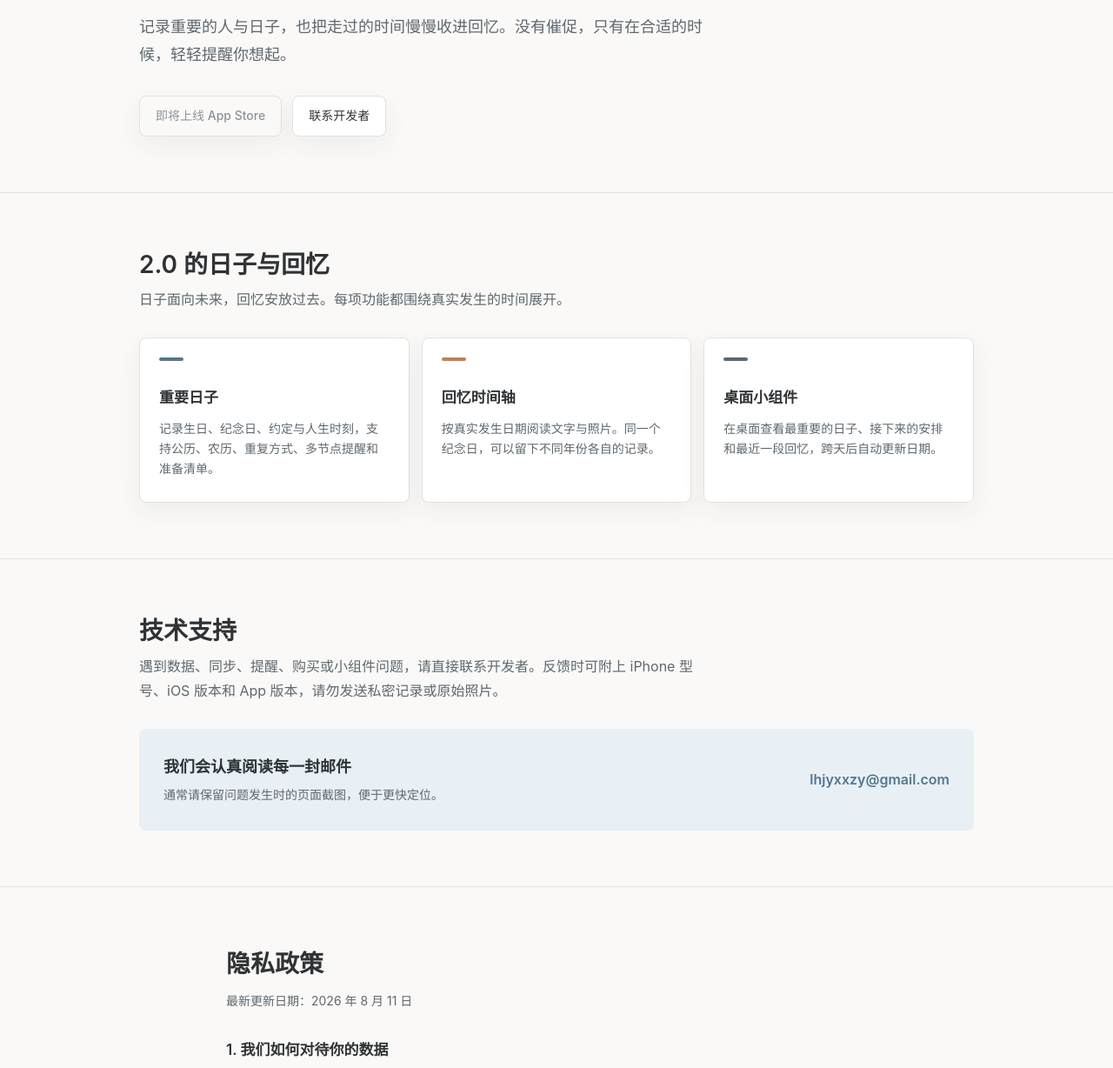
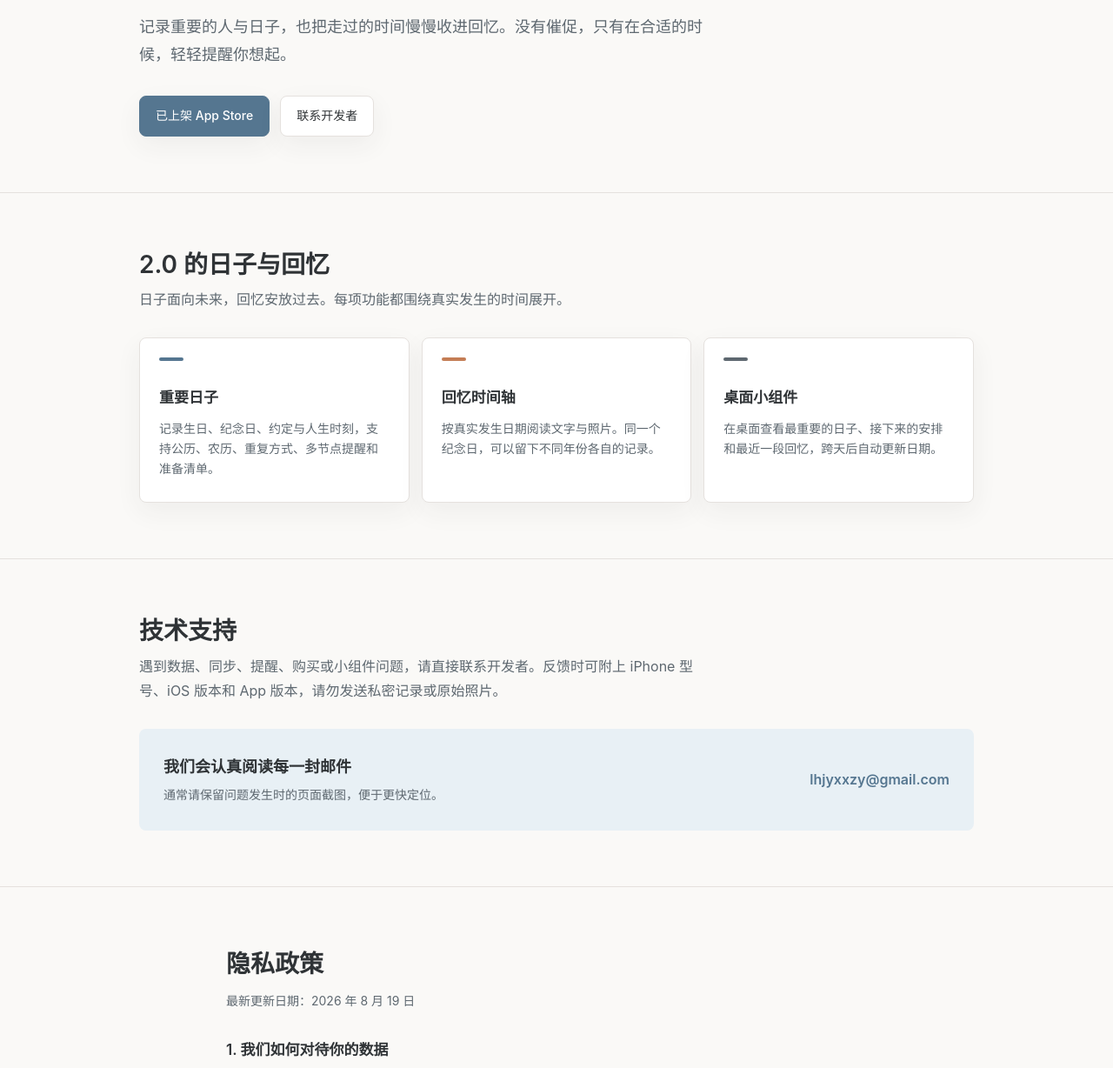
Before and after one commit to Greathao/timemachine-support, a plain HTML site: page index.html in a window 1280 px wide. Shown: the part 324-1552 px from the top of the page at 87% size. Drawn offline with Linux system fonts and the light colour scheme.

Commit message:
Update support page for App Store launch

```diff
--- a/index.html
+++ b/index.html
@@ -173,7 +173,7 @@
                 <h1>对未来有所期待，<br>对过去有所怀念。</h1>
                 <p class="lead">记录重要的人与日子，也把走过的时间慢慢收进回忆。没有催促，只有在合适的时候，轻轻提醒你想起。</p>
                 <div class="actions">
-                    <span class="button disabled" aria-label="拾光机 2.0 即将上线 App Store">即将上线 App Store</span>
+                    <a class="button primary" href="https://apps.apple.com/app/id6747690375" target="_blank" rel="noopener">已上架 App Store</a>
                     <a class="button" href="mailto:lhjyxxzy@gmail.com">联系开发者</a>
                 </div>
             </div>
@@ -220,7 +220,7 @@
         <section id="privacy">
             <div class="wrap legal">
                 <h2>隐私政策</h2>
-                <p class="updated">最新更新日期：2026 年 8 月 11 日</p>
+                <p class="updated">最新更新日期：2026 年 8 月 19 日</p>
 
                 <h3>1. 我们如何对待你的数据</h3>
                 <p>拾光机由独立开发者提供，不包含广告、第三方分析 SDK 或开发者账号系统。开发者不会建立用户画像，也不会出售你的记录。</p>
@@ -251,7 +251,7 @@
         <section id="terms">
             <div class="wrap legal">
                 <h2>用户服务协议</h2>
-                <p class="updated">最新更新日期：2026 年 8 月 11 日</p>
+                <p class="updated">最新更新日期：2026 年 8 月 19 日</p>
 
                 <h3>1. 服务说明</h3>
                 <p>拾光机用于记录、提醒与整理个人时间信息，不应作为医疗、安全、法律或其他高风险事项的唯一提醒方式。使用 App 即表示你同意本协议与隐私政策。</p>
```
Also changed, not shown: logo.png.
